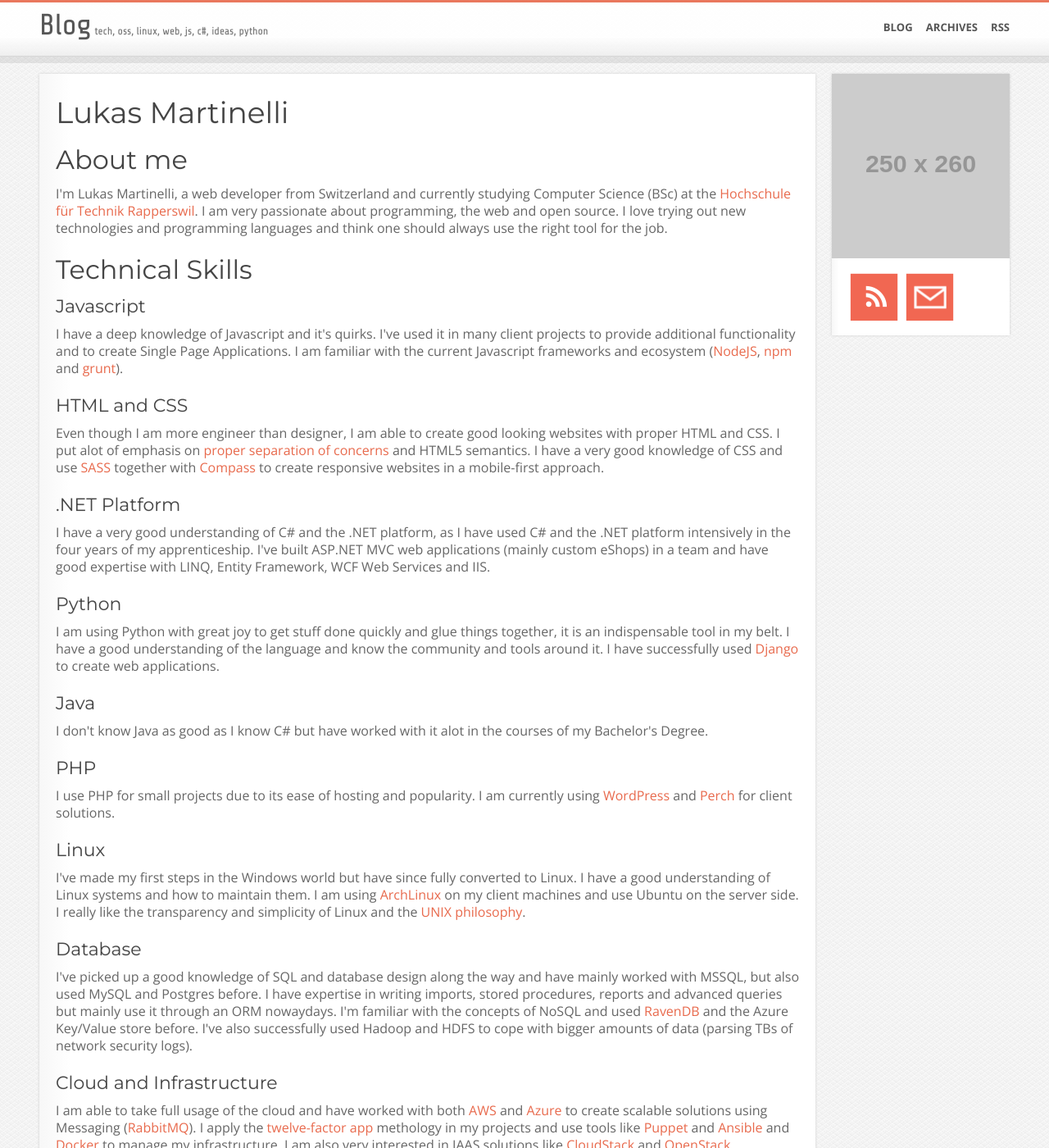
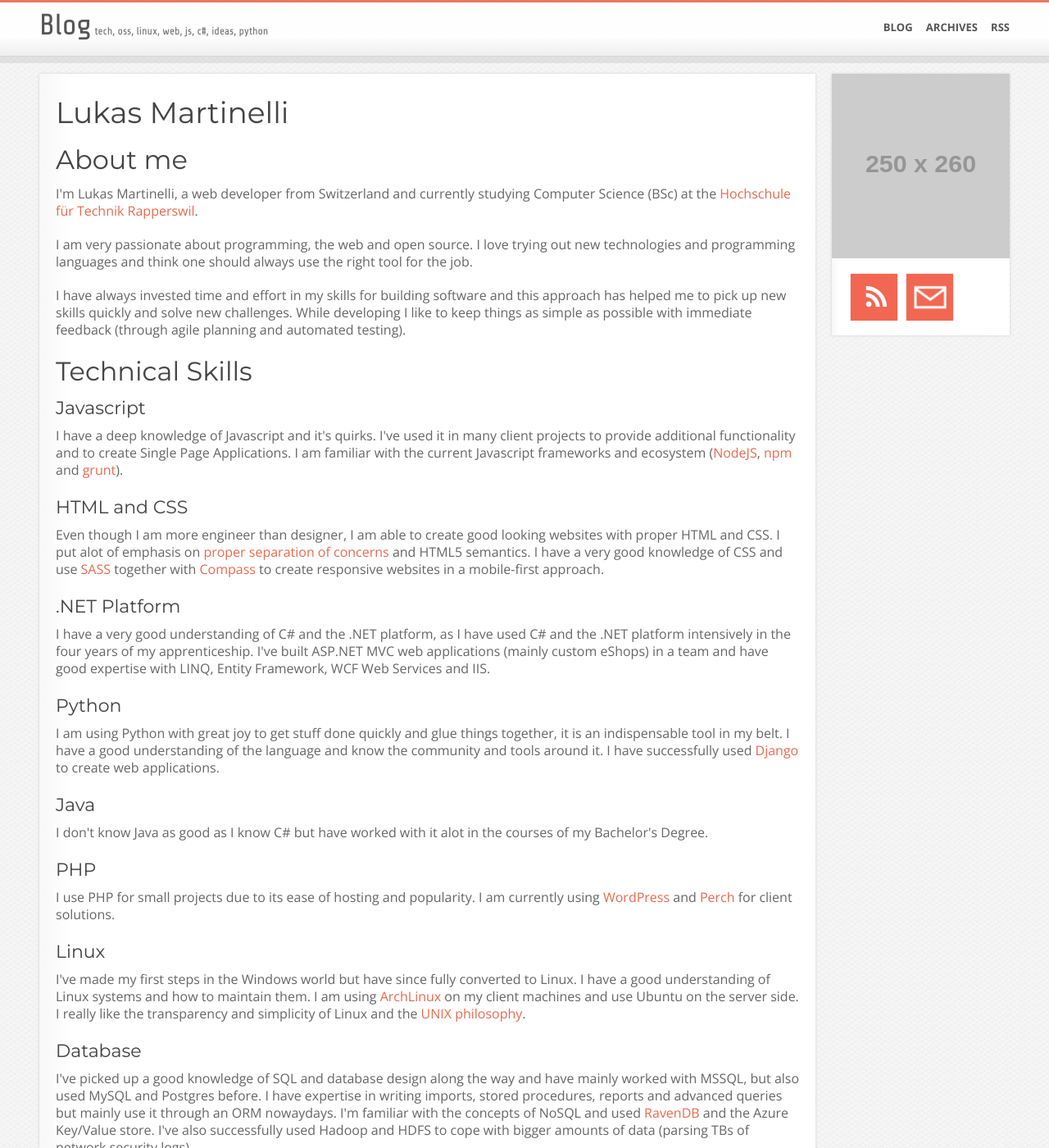
Before and after one commit to lukasmartinelli/lukasmartinelli.github.io, a Jekyll site: the page built from cv.html, in a window 1280 px wide and 1400 px high. Shown: the whole window at 82% size. Built offline with Jekyll 4.4.1, drawn with Linux system fonts in a browser that asks for light colours; Markdown is read by kramdown in place of the engine named in the settings; some of the changed text lies outside the part shown.

Commit message:
Further work on cv :astonished:

```diff
--- a/cv.html
+++ b/cv.html
@@ -11,8 +11,18 @@ title: Resume Lukas Martinelli
         <h2>About me</h2>
         <p>I'm Lukas Martinelli, a web developer from Switzerland and currently studying Computer Science (BSc) at the
           <a href="https://www.hsr.ch">Hochschule für Technik Rapperswil</a>.
-        I am very passionate about programming, the web and open source. I love trying out new technologies and programming languages and
+        </p>
+        <p>
+        I am very passionate about programming, the web and open source.
+        I love trying out new technologies and programming languages and
         think one should always use the right tool for the job.
+        </p>
+        <p>
+        I have always invested time and effort in my skills for building software
+        and this approach has helped me to pick up new skills quickly
+        and solve new challenges. While developing I like to keep things
+        as simple as possible with immediate feedback (through agile planning
+        and automated testing).
         </p>
 
         <h2>Technical Skills</h2>
@@ -132,7 +142,7 @@ title: Resume Lukas Martinelli
         I've picked up a good knowledge of SQL and database design along the way and have mainly worked with MSSQL,
         but also used MySQL and Postgres before.
         I have expertise in writing imports, stored procedures, reports and advanced queries but mainly use it through an ORM nowaydays.
-        I'm familiar with the concepts of NoSQL and used <a href="http://ravendb.net/">RavenDB</a> and the Azure Key/Value store before.
+        I'm familiar with the concepts of NoSQL and used <a href="http://ravendb.net/">RavenDB</a> and the Azure Key/Value store.
         I've also successfully used Hadoop and HDFS to cope with bigger amounts of data (parsing TBs of network security logs).
         </p>
 
@@ -225,14 +235,14 @@ title: Resume Lukas Martinelli
 		  <li class='work'>
 		    <input class='radio' id='work-cno' name='works' type='radio' checked>
 		    <div class="relative">
-		      <label for='work-cno'>Military Service at Swiss Cyber Network Operations</label>
+		      <label for='work-cno'>Military Service at Swiss CNO</label>
 		      <span class='date'>2013-2014</span>
 		      <span class='circle'></span>
 		    </div>
 		    <div class='content'>
 		      <p>
               I had the chance to spend my military service in the Swiss Cyber
-              Network Operations  division together with highly skilled peope.
+              Network Operations  division together with highly skilled people.
               Over the course of four months I was able to work with
               Python, Big Data and the Cloud to solve security problems.
               </p>
```
